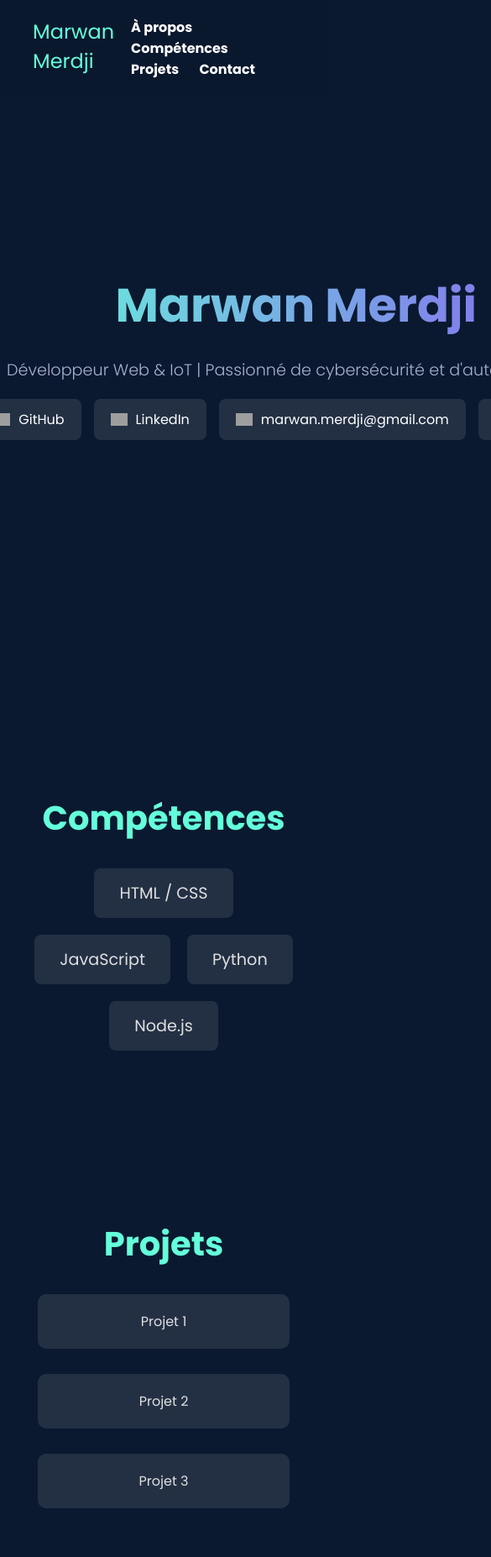
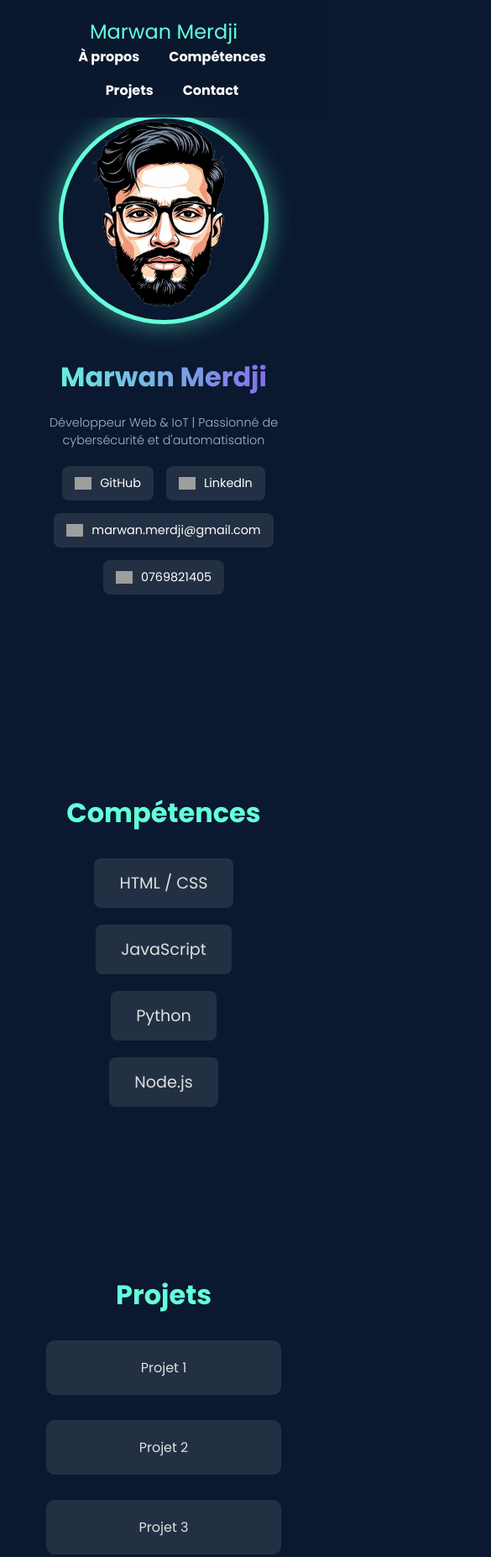
Before and after one commit to merdjiMarwan/Portfolio, a plain HTML site: page index.html in a window 390 px wide. Shown: the top 1854 px of the page at 84% size, 585 px wide, since content can reach past the window. Drawn offline with Linux system fonts and the light colour scheme; grey boxes are pictures that could not be loaded.

Commit message:
responsive

```diff
--- a/styles.css
+++ b/styles.css
@@ -18,6 +18,7 @@ body {
 nav {
     display: flex;
     justify-content: space-between;
+    align-items: center;
     padding: 20px 10%;
     background: rgba(10, 25, 47, 0.9);
     position: fixed;
@@ -90,6 +91,7 @@ section {
 .social-links {
     display: flex;
     justify-content: center;
+    flex-wrap: wrap;
     gap: 15px;
     margin-top: 20px;
 }
@@ -117,10 +119,6 @@ section {
 }
 
 /* SECTION 2 : Compétences */
-.skills {
-    text-align: center;
-}
-
 .skills h2 {
     font-size: 2.5em;
     color: #64ffda;
@@ -147,10 +145,6 @@ section {
 }
 
 /* SECTION 3 : Projets */
-.projects {
-    text-align: center;
-}
-
 .projects h2 {
     font-size: 2.5em;
     color: #64ffda;
@@ -177,10 +171,6 @@ section {
 }
 
 /* SECTION 4 : Contact */
-#contact {
-    text-align: center;
-}
-
 #contact h2 {
     font-size: 2.5em;
     color: #64ffda;
@@ -191,7 +181,7 @@ section {
     display: flex;
     flex-direction: column;
     gap: 15px;
-    width: 400px;
+    max-width: 400px;
     margin: 0 auto;
 }
 
@@ -251,3 +241,84 @@ footer {
     padding: 30px;
     background: rgba(255, 255, 255, 0.05);
 }
+
+/* 📱 RESPONSIVE DESIGN */
+/* Écran max 1024px */
+@media (max-width: 1024px) {
+    .hero {
+        flex-direction: column;
+        text-align: center;
+    }
+
+    .hero-text h1 {
+        font-size: 2.5em;
+    }
+
+    .hero-text p {
+        font-size: 1em;
+    }
+
+    .social-links {
+        flex-wrap: wrap;
+    }
+}
+
+/* Écran max 768px */
+@media (max-width: 768px) {
+    nav {
+        flex-direction: column;
+        align-items: center;
+    }
+
+    .menu {
+        display: flex;
+        flex-wrap: wrap;
+        justify-content: center;
+        gap: 15px;
+    }
+
+    .hero-img img {
+        width: 250px;
+        height: 250px;
+    }
+
+    .skills-list {
+        flex-direction: column;
+        align-items: center;
+    }
+
+    .project-list {
+        flex-direction: column;
+        align-items: center;
+    }
+
+    #contact-form {
+        width: 90%;
+    }
+}
+
+/* Écran max 480px */
+@media (max-width: 480px) {
+    .hero-text h1 {
+        font-size: 2em;
+    }
+
+    .hero-text p {
+        font-size: 0.9em;
+    }
+
+    .social-links a {
+        padding: 10px 15px;
+        font-size: 0.9em;
+    }
+
+    .skills h2,
+    .projects h2,
+    #contact h2 {
+        font-size: 2em;
+    }
+
+    .project-card {
+        width: 90%;
+    }
+}
```
